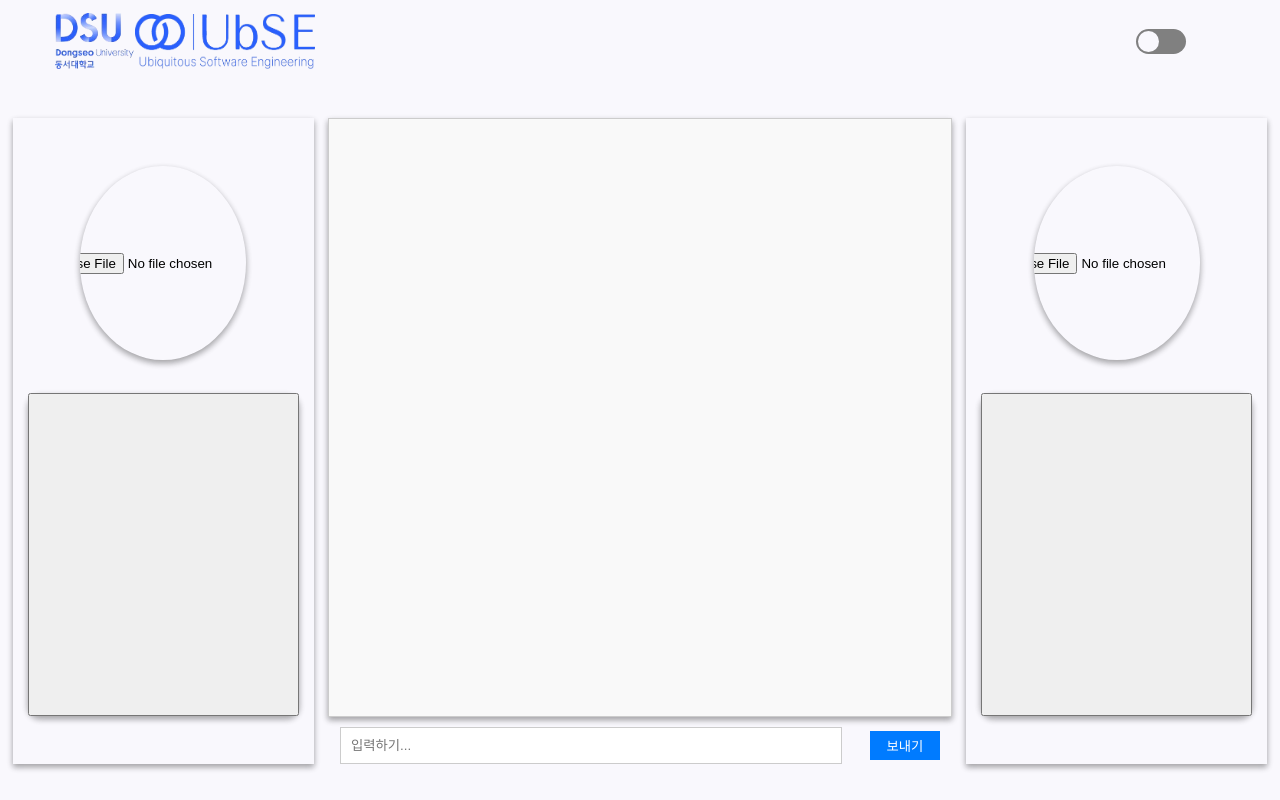
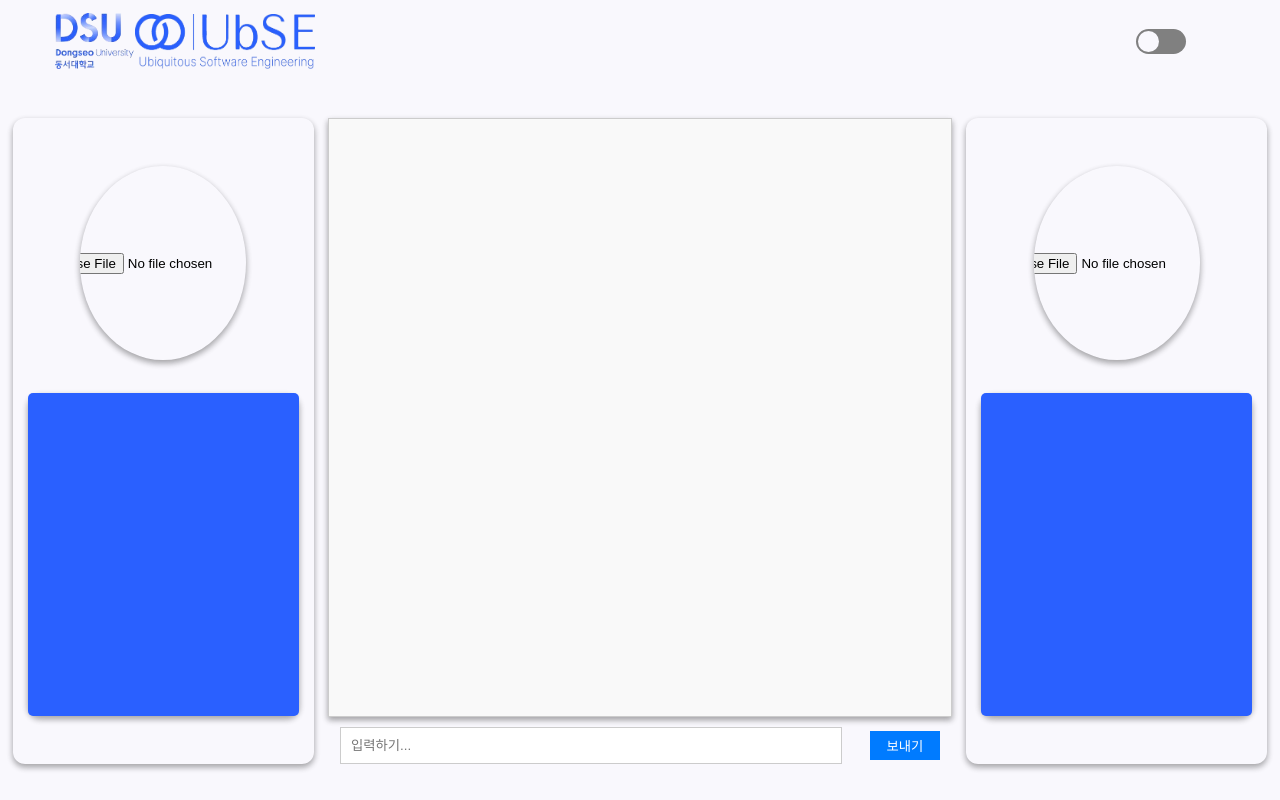
Before and after one commit to solp721/Persona_Chatbot, a React (Create React App) app in the folder client/: page /chat in a window 1280 px wide. Built offline with nearby package versions, Linux system fonts and the light colour scheme.

Commit message:
feat : textarea

```diff
--- a/client/src/Components/SettingContainer/Styles/SettingContainer.css
+++ b/client/src/Components/SettingContainer/Styles/SettingContainer.css
@@ -1,3 +1,5 @@
+@import url("https://fonts.googleapis.com/css2?family=Do+Hyeon&family=Jua&display=swap");
+
 .settingContainer {
   display: flex;
   flex-direction: column;
@@ -8,6 +10,8 @@
   height: 90%;
   row-gap: 5%;
   box-shadow: 0 3px 6px rgba(0, 0, 0, 0.16), 0 3px 6px rgba(0, 0, 0, 0.23);
+  background: #f9f8fd;
+  border-radius: 12px;
 }
 
 .profile {
@@ -18,6 +22,14 @@
   height: 30%;
   border-radius: 50%;
   box-shadow: 0 3px 6px rgba(0, 0, 0, 0.16), 0 3px 6px rgba(0, 0, 0, 0.23);
+  overflow: hidden;
+  position: relative;
+}
+
+.profileImage {
+  width: 100%;
+  height: 100%;
+  object-fit: cover;
 }
 
 .setting {
@@ -28,6 +40,36 @@
   height: 50%;
   border-radius: 12px;
   box-shadow: 0 3px 6px rgba(0, 0, 0, 0.16), 0 3px 6px rgba(0, 0, 0, 0.23);
+  background: #f9f8fd;
+}
+
+.userInfoDisplay,
+.personaInfoDisplay {
+  display: flex;
+  justify-content: center;
+  align-items: center;
+  flex-direction: column;
+  row-gap: 5%;
+  height: 100%;
+  width: 100%;
+  padding: 10px;
+  font-family: "Jua", sans-serif;
+  font-size: 16px;
+  letter-spacing: 1.5px;
+  border-radius: 12px;
+  box-shadow: 0 2px 10px rgba(0, 0, 0, 0.2);
+  background: white;
+}
+
+.userInfoDisplay h3,
+.personaInfoDisplay h3 {
+  color: #2a60ff;
+  margin-bottom: 10px;
+}
+
+.userInfoDisplay p,
+.personaInfoDisplay p {
+  margin: 5px 0;
 }
 
 .settingBtn {
@@ -41,4 +83,16 @@
 .addBtn {
   width: 100%;
   height: 100%;
+  background: #2a60ff;
+  color: white;
+  border: none;
+  border-radius: 5px;
+  cursor: pointer;
+  font-family: "Do Hyeon", sans-serif;
+  font-size: 16px;
+  letter-spacing: 1.5px;
 }
+
+.addBtn:hover {
+  background: #1a4ccc;
+}
```
